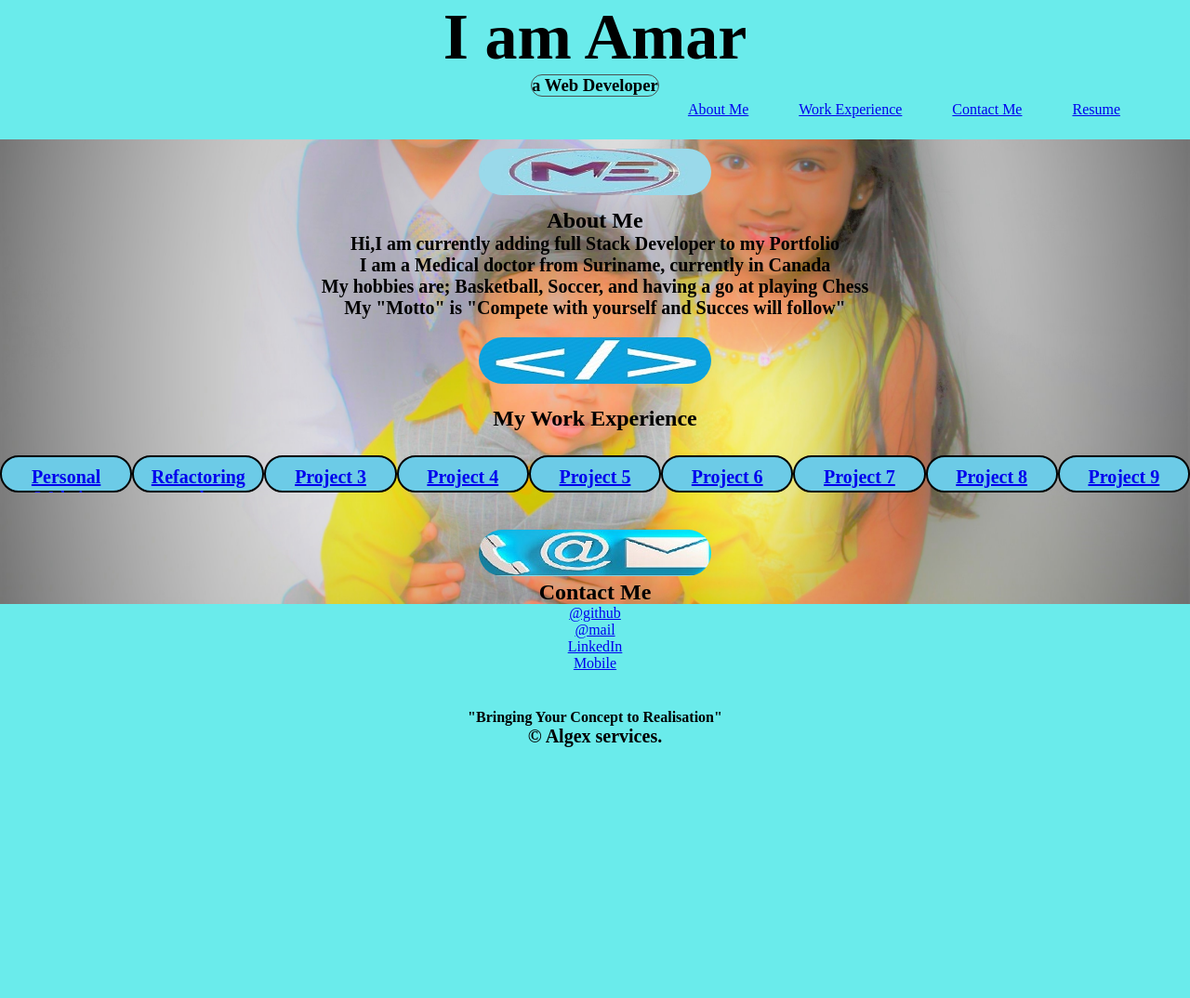
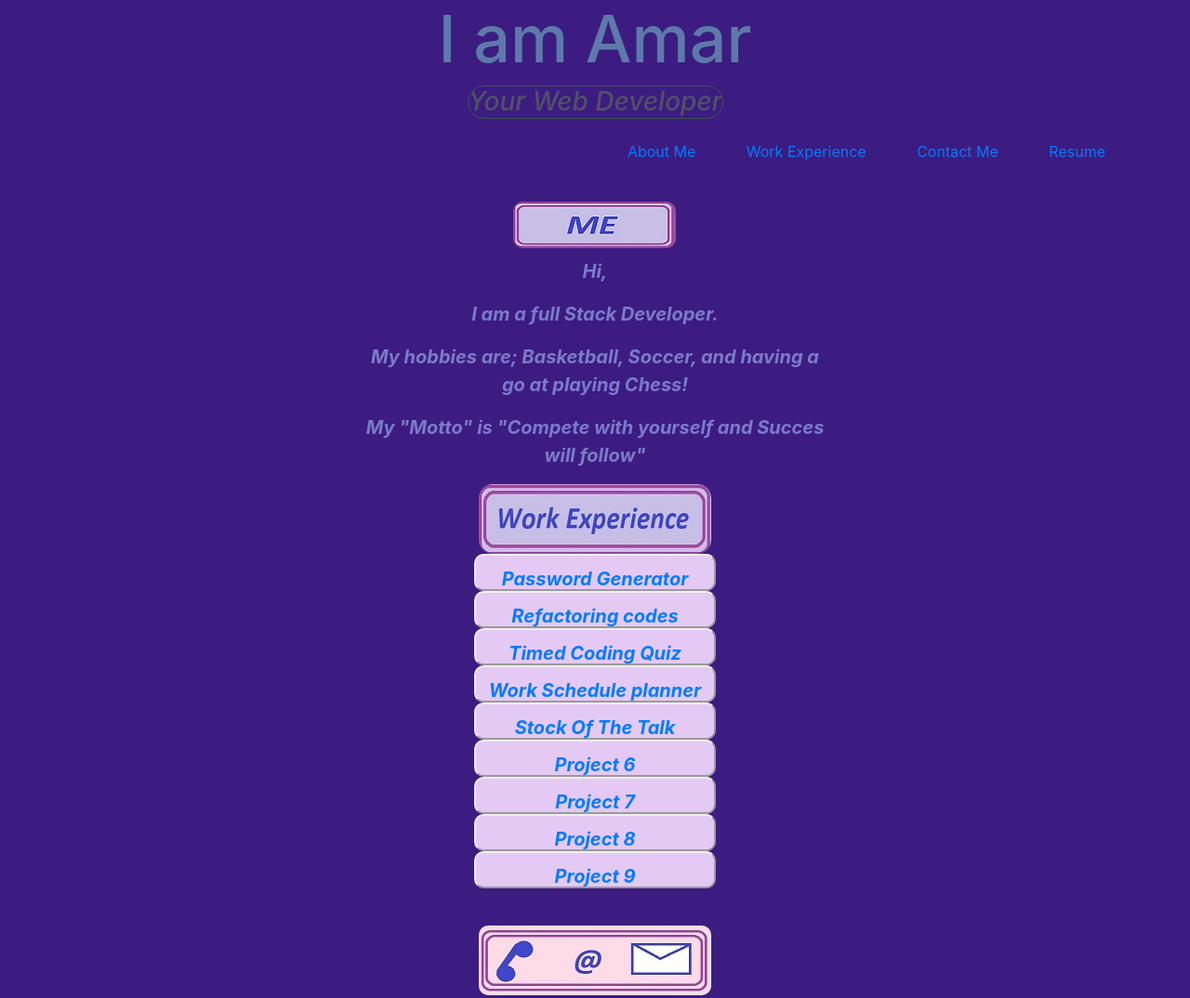
Before and after one commit to Algex07/My-Portfolio-Page, a plain HTML site: page index.html in a window 1280 px wide. Shown: the top 1074 px of the page at 93% size. Before the commit the page ends 804 px from the top, so only its background shows below. Drawn offline with nearby package versions, Linux system fonts and the light colour scheme.

Commit message:
updated portfolio; new look, more links added, styling and laoyout altered

```diff
--- a/assets/css/style.css
+++ b/assets/css/style.css
@@ -1,11 +1,8 @@
-* {
-    margin: 0;
-    padding: 0;
-    box-sizing: border-box;
-}
+
 p{
     font-size: 20px ;
     font-weight: bold;
+    font-style: italic;
 
 }
 
@@ -13,7 +10,7 @@ body{
 
 
     position: relative;
-    background-color: rgb(106, 235, 235);
+    background-color: rgb(60, 28, 128);
 
 
 
@@ -22,7 +19,7 @@ body{
 .header {
     height: 150px;
     padding-top: 10px;
-    z-index: 100;
+    /*z-index: 100;*/
     display:block;
     text-align: center;
     padding: 0px;
@@ -34,9 +31,10 @@ body{
 h1{
 
     font-size: 70px;
+    color: rgb(93, 121, 170);
 }
 .navbar {
-       position: fixed;
+       position: relative;
     width: 100%;
 
 
@@ -55,7 +53,7 @@ h1{
 
 #scroll-container {
     display:inline-block;
-        border: 1px solid rgb(74, 82, 81);
+        border: 1px solid rgb(62, 81, 88);
         border-radius: 20px;
         overflow:hidden
       }
@@ -70,44 +68,42 @@ h1{
         -webkit-animation: my-animation 10s linear infinite;
         animation: my-animation 10s linear infinite;
       }
+      #scroll-text{
+          font-style:oblique;
+          color: rgb(80, 80, 104);
+      }
 
       @-webkit-keyframes my-animation {
         from { -webkit-transform: translateX(100%); }
         to { -webkit-transform: translateX(-100%); }
       }
 
-
-    .hero-image {
-
-
-      background-image: url("../images/background.jpg");
-      background-color: #cccccc;
-      height: 500px;
-      width: 100%;
-      background-position: center;
-      background-repeat: no-repeat;
-      background-size: cover;
-      position: relative;
-    }
-
-    .hero-text {
+    /* .hero-text {
       text-align: center;
       position: absolute;
       top: 50%;
       left: 50%;
       transform: translate(-50%, -50%);
       color: white;
-    }
+    } */
 
 .about-me {
     display: block;
     text-align: center;
+    color:rgb(123, 123, 202);
 }
 .pro-position {
     padding: 10px;
-    border-radius: 200px;
+    border-radius: 20px;
     position: center relative;
+
+
 }
+
+.work-position  {
+   border-radius: 15px;
+}
+
 .work-experience {
 
 
@@ -123,12 +119,13 @@ h1{
 }
 
 .box:hover{
-    -ms-transform: scale(1.5);
-    -webkit-transform: scale(1.5);
-    transform: scale(1.5);
+    -ms-transform: scale(1.1);
+    -webkit-transform: scale(1.1);
+    transform: scale(1.1);
 }
 
 .contact ul li {
+   padding-right: 25px;
     display: block;
     text-align: center;
 }
@@ -138,21 +135,17 @@ h1{
 
 
 
-
 }
-
-
-
 
 .box {
     position: relative;
     flex:1 0 0;
     padding:10px;
     text-align: center;
-    border-style:solid;
+    border-style:outset;
     border-width: 2px;
-    border-radius: 25px;
-    background-color: rgb(108, 203, 231);
+    border-radius: 10px;
+    background-color: rgb(229, 201, 245);
     height: 40px;
     transition: all 300ms ease-in-out;
 
@@ -167,7 +160,7 @@ h1{
     border-radius: 50px;
 }
 .contact-img {
-    border-radius: 25px;
+    border-radius: 10px;
 }
 @media screen and (max-width: 500px) {
 
@@ -184,7 +177,4 @@ h1{
     clear: both;
     text-align: center;
 }
-
-.footer h2 {
-
 }
--- a/index.html
+++ b/index.html
@@ -1,21 +1,30 @@
 <!DOCTYPE html>
 <html lang="en">
+
 <head>
     <meta charset="UTF-8">
     <meta http-equiv="X-UA-Compatible" content="IE=edge">
     <meta name="viewport" content="width=device-width, initial-scale=1.0">
+    <link rel="stylesheet" href="https://stackpath.bootstrapcdn.com/bootstrap/4.3.1/css/bootstrap.min.css" />
+    <link rel="stylesheet" href="https://use.fontawesome.com/releases/v5.8.1/css/all.css"
+        integrity="sha384-50oBUHEmvpQ+1lW4y57PTFmhCaXp0ML5d60M1M7uH2+nqUivzIebhndOJK28anvf" crossorigin="anonymous" />
+    <link href="https://fonts.googleapis.com/css?family=Open+Sans&display=swap" rel="stylesheet" />
     <link rel="stylesheet" href="./assets/css/style.css">
-    <title>Amar Algu- fullstack dev</title></title>
+    <title>Amar Algu- fullstack dev</title>
+    </title>
 </head>
+
 <body>
     <div></div>
     <header class="header">
 
         <h1>I am Amar</h1>
-                <h3><div id="scroll-container">
-                <div id="scroll-text">a Web Developer</div></h3>
+        <h3>
+            <div id="scroll-container">
+                <div id="scroll-text">Your Web Developer</div>
+        </h3>
 
-                <nav class="navbar" id="nav-position" >
+        <nav class="navbar" id="nav-position">
             <ul>
                 <li>
                     <a href="#about-me">About Me</a>
@@ -28,7 +37,7 @@
                 </li>
 
                 <li>
-                     <a href="#resume">Resume</a>
+                    <a href="https://1drv.ms/b/s!AntDQ8ve--87hOgbuPs6nC4gjrJkyw?e=y0O4JI"target="_blank">Resume</a>
                 </li>
 
             </ul>
@@ -39,29 +48,27 @@
 
 
 
-       <div class="hero-image">
+
+    <br>
+    <hr>
+    <section>
+
+        <div class="about-me">
+
+            <div class="container col-5 ">
 
 
-     <section>
-         <div class="about-me">
-        <img src="./assets/images/me1.jpg" alt="me" class="pro-position" >
-        <section></section>
-           <h2>About Me</h2>
+                <img src="./assets/images/me2.jpg" alt="me" class="pro-position">
 
-            <ol>
-                <li>
-                   <p>Hi,I am currently adding full Stack Developer to my Portfolio</p>
-                </li>
-                <li>
-                    <p>I am a Medical doctor from Suriname, currently in Canada</p>
-                </li>
-                <li>
-                  <p>My hobbies are; Basketball, Soccer, and having a go at playing Chess</p>
-                </li>
-                <li>
+                <form class="form">
+
+                    <p>Hi,</p>
+                    <p>I am a full Stack Developer.</p>
+                    <p>My hobbies are; Basketball, Soccer, and having a go at playing Chess!</p>
                     <p>My "Motto" is "Compete with yourself and Succes will follow"</p>
                     </li>
-            </ol>
+                </form>
+            </div>
 
 
 
@@ -69,48 +76,62 @@
 
 
 
-        <img src="./assets/images/work.jpg" alt="computer tech" class="computer-key" >
-        <h2>My Work Experience</h2>
-        <div class="work-experience ">
+            <img src="./assets/images/workexp1.png" alt="workexp" class="work-position">
+
+            <div class="container col-3  ">
+
+                <!--<h2>My Work Experience</h2>-->
+                <form class="col-12" class="row justify-content-center" class="work-experience">
 
 
-            <div class="box"><p><a href=" https://algex07.github.io/prework-about-me/">Personal Website</a></p>
+                    <div class="box">
+                        <p><a href="https://algex07.github.io/Password-Generator"target="_blank">Password Generator</a></p>
                     </div>
-             <div class="box"><p><a href="https://algex07.github.io/Homework1/">Refactoring codes</a></p>
+                    <div class="box">
+                        <p><a href="https://algex07.github.io/Weather-Dashboard"target="_blank">Refactoring codes</a></p>
                     </div>
-            <div class="box"><p> <a href="#github/example">Project 3</a></p>
+                    <div class="box">
+                        <p> <a href="https://algex07.github.io/Timed-Coding-Quiz"target="_blank">Timed Coding Quiz</a></p>
                     </div>
-            <div class="box"><p> <a href="#github/example">Project 4</a></p>
+                    <div class="box">
+                        <p> <a href="https://algex07.github.io/Work-Schedule-planner"target="_blank">Work Schedule planner</a></p>
                     </div>
-            <div class="box"><p> <a href="#github/example">Project 5</a></p>
+                    <div class="box">
+                        <p> <a href="https://filipalh.github.io/StockOfTheTalk"target="_blank"> Stock Of The Talk</a></p>
                     </div>
-            <div class="box"><p> <a href="#github/example">Project 6</a></p>
+                    <div class="box">
+                        <p> <a href="#github/example">Project 6</a></p>
                     </div>
-            <div class="box"><p> <a href="#github/example">Project 7</a></p>
+                    <div class="box">
+                        <p> <a href="#github/example">Project 7</a></p>
                     </div>
-            <div class="box"><p> <a href="#github/example">Project 8</a></p>
+                    <div class="box">
+                        <p> <a href="#github/example">Project 8</a></p>
                     </div>
-            <div class="box"><p> <a href="#github/example">Project 9</a></p>
+                    <div class="box">
+                        <p> <a href="#github/example">Project 9</a></p>
                     </div>
             </div>
+
+            </form>
 
 
 
             <div id="contact-me" class="contact-me">
-        <img src="./assets/images/contacUs1.jpg" alt="contact image" class="contact-img">
+                <img src="./assets/images/contactUs3.jpg" alt="contact image" class="contact-img">
 
 
-        <h2>Contact Me</h2>
+
                 <div class="contact">
                     <ul>
                         <li>
-                    <a href="https://github.com/Algex07">@github</a>
+                            <a href="https://github.com/Algex07"target="_blank">@github</a>
                         </li>
                         <li>
-                   <a href="#email">@mail</a>
+                            <a href="https://www.linkedin.com/in/amar-algu-09268291"target="_blank">LinkedIn</a>
                         </li>
                         <li>
-                   <a href="https://www.linkedin.com/in/amar-algu-09268291/">LinkedIn</a>
+                            <a href="mailto: [amar.algu@mail.utoronto.ca]"> Email me!</a>
                         </li>
                         <li>
                             <a href="#Phone">Mobile</a>
@@ -126,9 +147,14 @@
 
 
 
-        <footer class="footer"><h4>"Bringing Your Concept to Realisation"</h4>
+            <footer class="footer">
+                <h4>"Bringing Your Concept to Realisation"</h4>
                 <p>&copy; Algex services.</p>
             </footer>
+
+            <script src="https://cdnjs.cloudflare.com/ajax/libs/jquery/3.2.1/jquery.min.js"></script>
+            <script src="https://cdnjs.cloudflare.com/ajax/libs/moment.js/2.24.0/moment.min.js"></script>
+            <script src="./assets/script.js"></script>
 </body>
 
 
```
Also changed, not shown: assets/images/background.jpg (deleted), assets/images/contactUs2.jpg (added), assets/images/contactUs3.jpg (added), assets/images/homework 3 idea.png (deleted), assets/images/me1.jpg (deleted), assets/images/me2.jpg (added), assets/images/new look.jpg (added), assets/images/old look.jpg (added), assets/images/work.jpg (deleted), assets/images/workexp1.png (added), 1 other file. Lines whose indentation alone changed are shown as unchanged.
